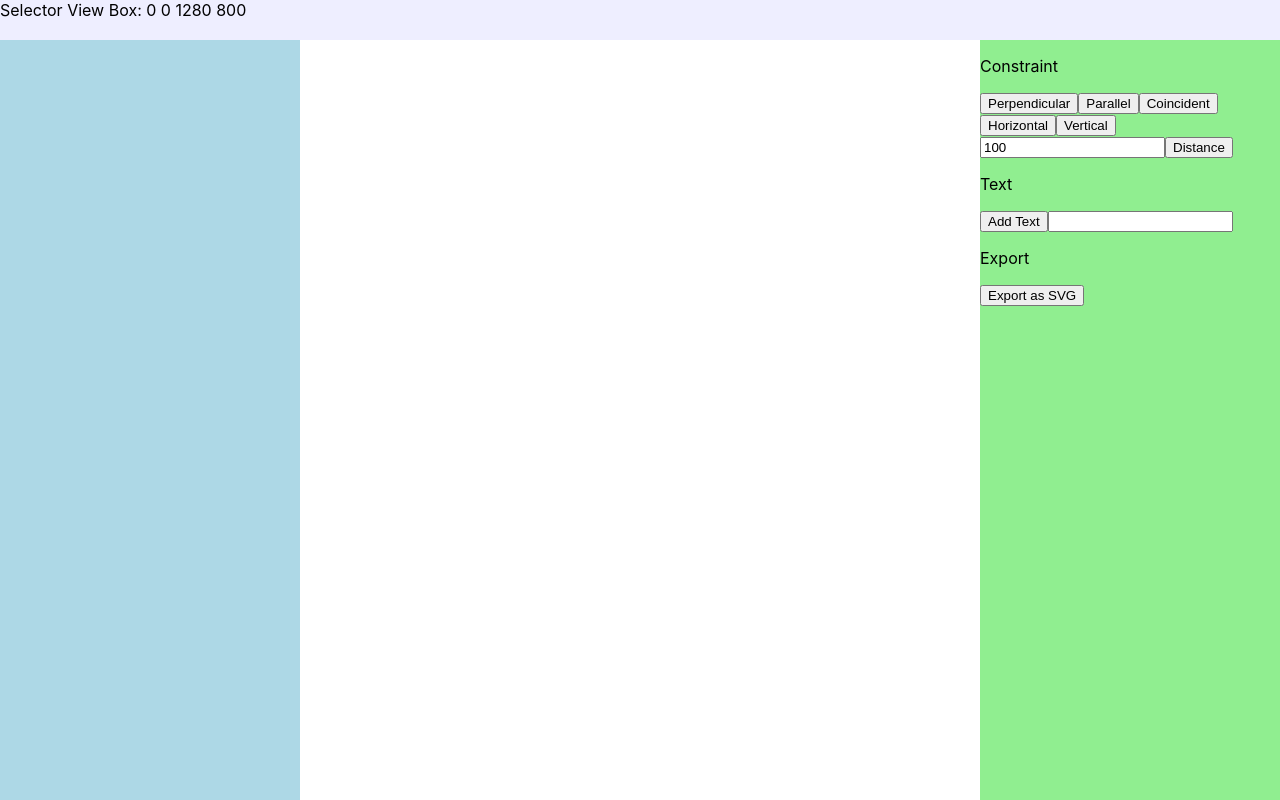
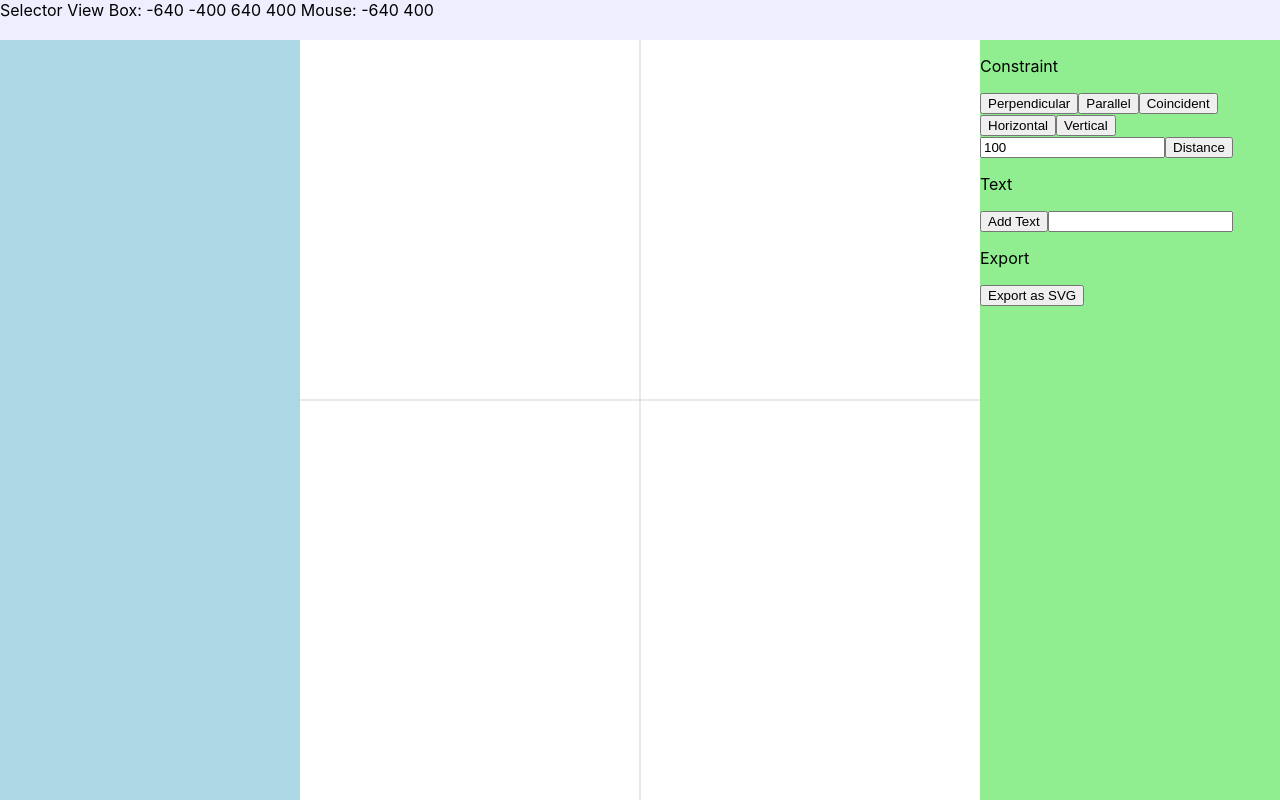
Before and after one commit to Matherunner/paradrawing, a React (Create React App) app: page / in a window 1280 px wide. Built offline with nearby package versions, Linux system fonts and the light colour scheme.

Commit message:
Set starting view offset

```diff
--- a/src/App.tsx
+++ b/src/App.tsx
@@ -1,7 +1,7 @@
 import React, { CSSProperties, PropsWithChildren } from 'react';
 import katex from 'katex';
 import styles from './App.module.css';
-import { Button, DataState, Drawing, EventKind, ObjectKind, PanStateKind, StateChangeListener, ToolKind, transformDataToSVG, Vec2D } from './canvas';
+import { Button, DataState, Drawing, EventKind, ObjectKind, PanStateKind, StateChangeListener, ToolKind, transformDataToSVG, transformSVGToData, transformViewportToData, Vec2D } from './canvas';
 
 function domButtonToCanvasButton(button: number): Button | undefined {
   switch (button) {
@@ -71,12 +71,18 @@ function Toolbar(props: PropsWithChildren<ToolbarProps>) {
 
   const height = props.height ?? DEFAULT_TOOLBAR_HEIGHT
 
-  const { viewBox } = props.drawing.getToolState()
+  const toolState = props.drawing.getToolState()
+  const viewBox = toolState.viewBox;
+  const offset = transformSVGToData(toolState, viewBox.offset)
+  offset[1] -= viewBox.height
+
+  const mouse = transformViewportToData(toolState, toolState.mousePoint)
 
   return (
     <div style={{ width: '100%', height, backgroundColor: '#eeeeff', pointerEvents: 'auto' }}>
       <span>{toolboxName}</span>
-      <span> View Box: {viewBox.offset[0]} {viewBox.offset[1]} {viewBox.width} {viewBox.height}</span>
+      <span> View Box: {offset[0]} {offset[1]} {offset[0] + viewBox.width} {offset[1] + viewBox.height}</span>
+      <span> Mouse: {mouse[0]} {mouse[1]}</span>
     </div>
   );
 }
@@ -454,6 +460,11 @@ function DrawingWrapper(props: PropsWithChildren<DrawingWrapperProps>) {
       viewWidth: clientWidth,
       viewHeight: clientHeight,
     })
+
+    drawingRef.sendEvent({
+      kind: EventKind.SetViewOffset,
+      offset: [-Math.round(clientWidth / 2), -Math.round(clientHeight / 2)],
+    })
   }, [])
 
   React.useEffect(() => {
--- a/src/canvas.ts
+++ b/src/canvas.ts
@@ -53,7 +53,7 @@ export enum EventKind {
 
     ResizeView,
     ScaleView,
-    PanView,
+    SetViewOffset,
 
     AddPerpendicularConstraint,
     AddCoincidentConstraint,
@@ -106,7 +106,7 @@ export type Event =
         scale: number,
     } |
     {
-        kind: EventKind.PanView,
+        kind: EventKind.SetViewOffset,
         offset: Vec2D,
     } |
     {
@@ -144,6 +144,7 @@ export enum ToolActionKind {
     SelectTool,
 
     ResizeView,
+    SetViewOffset,
 
     StartPan,
     StopPan,
@@ -196,6 +197,10 @@ type ToolAction =
         kind: ToolActionKind.ResizeView,
         width: number,
         height: number,
+    } |
+    {
+        kind: ToolActionKind.SetViewOffset,
+        offset: Vec2D,
     } |
     {
         kind: ToolActionKind.StartPan,
@@ -830,14 +835,14 @@ function transformViewportToSVG(state: ToolState, point: Vec2D): Vec2D {
     ]
 }
 
-function transformSVGToData(state: ToolState, point: Vec2D): Vec2D {
+export function transformSVGToData(state: ToolState, point: Vec2D): Vec2D {
     return [
         point[0] - state.dataOrigin[0],
         state.dataOrigin[1] - point[1],
     ]
 }
 
-function transformViewportToData(state: ToolState, point: Vec2D): Vec2D {
+export function transformViewportToData(state: ToolState, point: Vec2D): Vec2D {
     return transformSVGToData(state, transformViewportToSVG(state, point))
 }
 
@@ -1001,6 +1006,11 @@ function executeToolAction(toolState: ToolState, action: Readonly<ToolAction>):
     case ToolActionKind.ResizeView: {
         toolState.viewBox.width = action.width / toolState.scale
         toolState.viewBox.height = action.height / toolState.scale
+        return true
+    }
+
+    case ToolActionKind.SetViewOffset: {
+        toolState.viewBox.offset = action.offset
         return true
     }
 
@@ -1275,6 +1285,13 @@ function generateAction(toolState: Readonly<ToolState>, dataState: Readonly<Data
         })
         break
 
+    case EventKind.SetViewOffset:
+        toolActions.push({
+            kind: ToolActionKind.SetViewOffset,
+            offset: event.offset,
+        })
+        break
+
     case EventKind.SelectTextTool:
         toolActions.push({
             kind: ToolActionKind.SelectTool,
```
